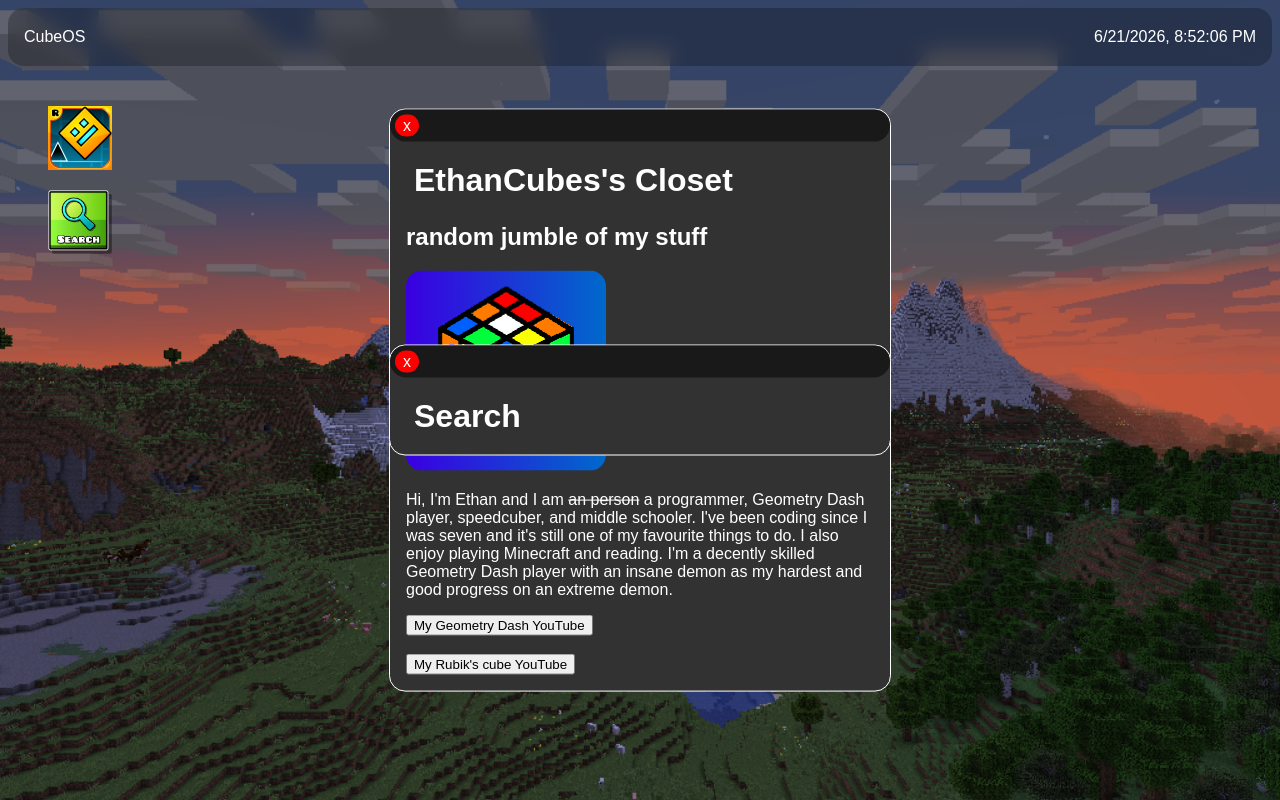
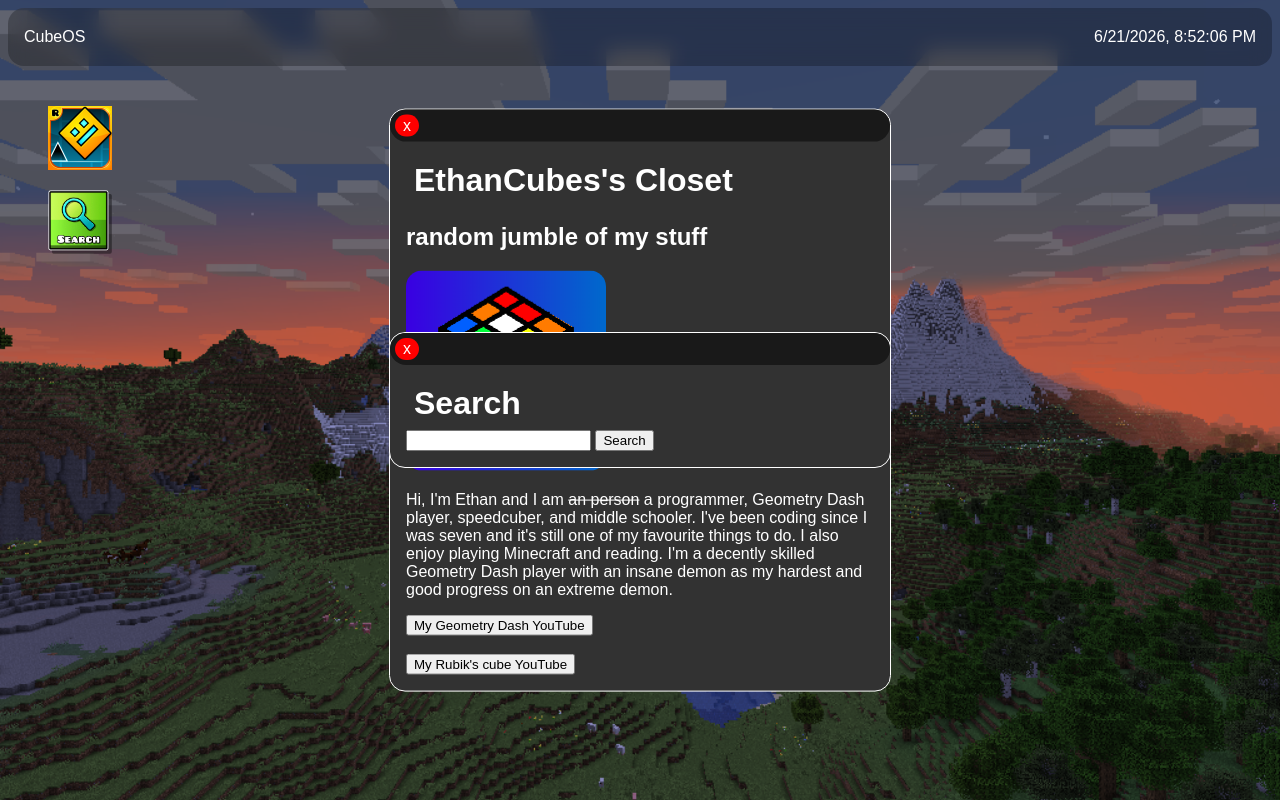
Before and after one commit to EthanCubes/CubeOS, a plain HTML site: page index.html in a window 1280 px wide. Drawn offline with Linux system fonts and the light colour scheme.

Commit message:
Added search functionality to search window.

```diff
--- a/index.html
+++ b/index.html
@@ -56,7 +56,8 @@
             </div>
             <div class="innerWindow">
                 <h1>Search</h1>
-
+                <input type="text" id="searchBar">
+                <button onclick="search();">Search</button>
             </div>
         </div>
 
--- a/script.js
+++ b/script.js
@@ -138,3 +138,11 @@
         element.style.display = "block";
     }
 }
+
+function search() {
+    let linkTemp = "https://duckduckgo.com/?q=";
+    var searchBar = document.querySelector("#searchBar");
+    searchQuery = searchBar.value;
+    let link = linkTemp + searchQuery;
+    window.open(link);
+}
```
